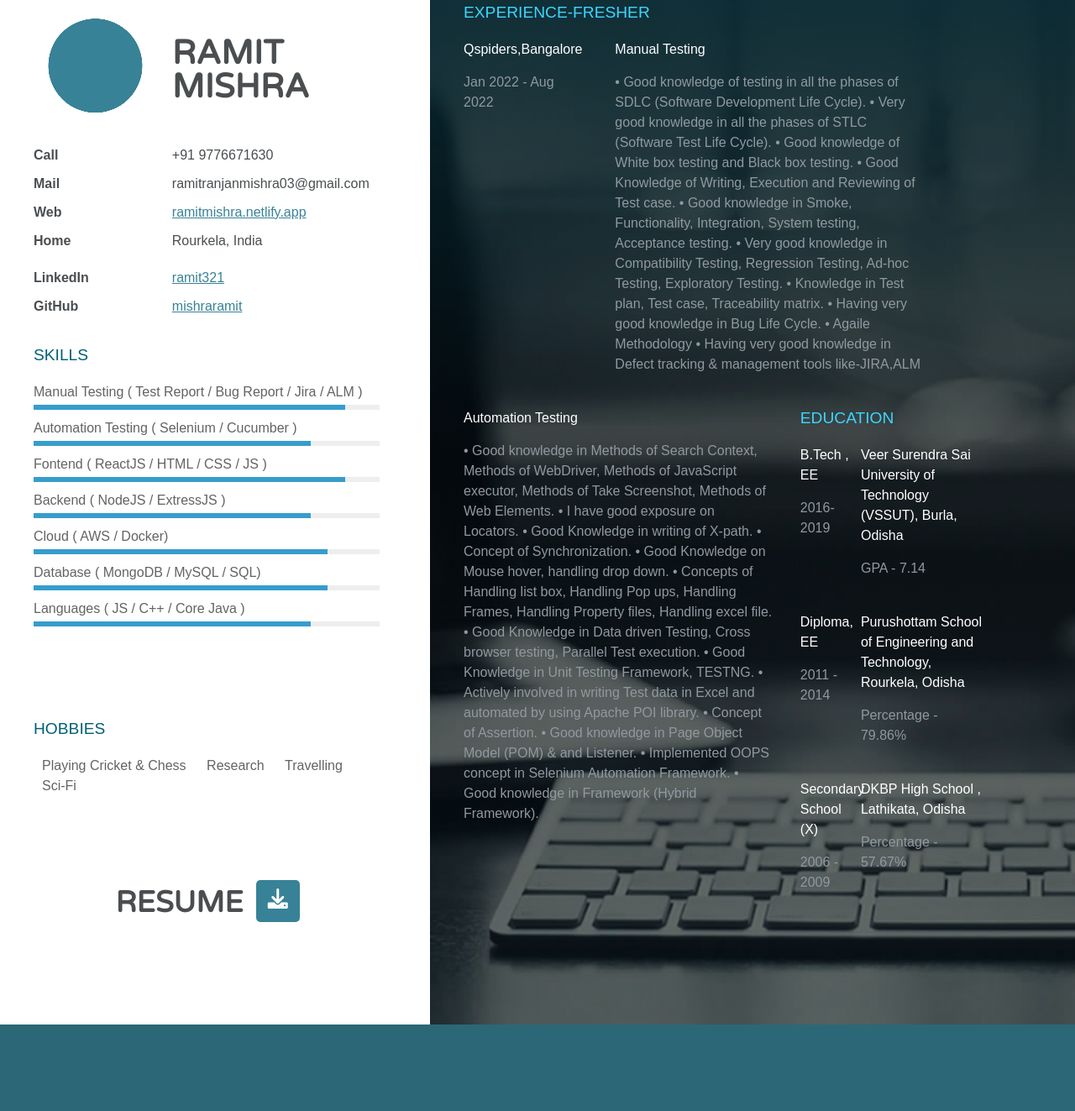
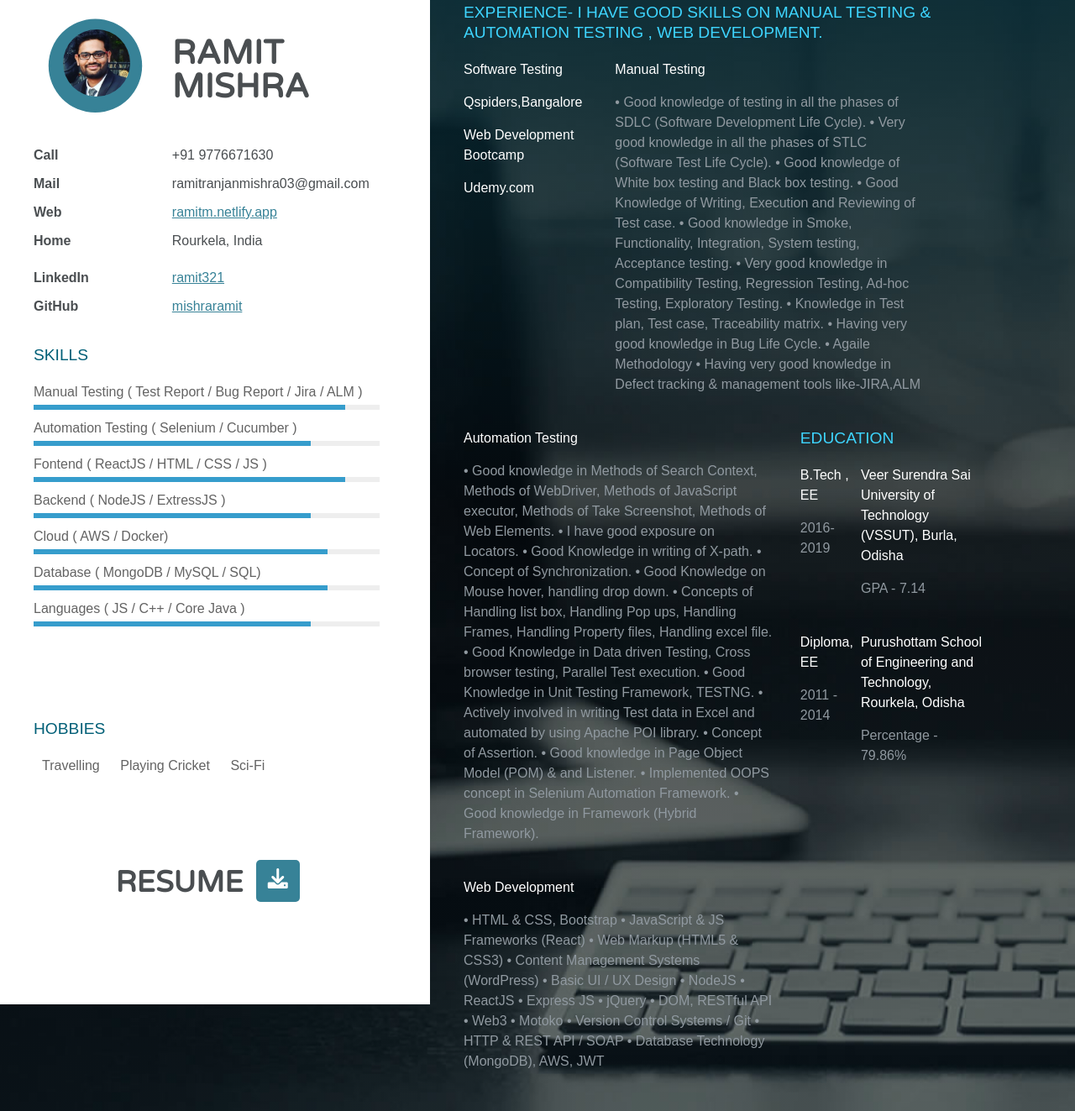
Before and after one commit to mishraramit/MYPortfolio, a plain HTML site: page resume/resume.html in a window 1280 px wide. Shown: the part 137-1460 px from the top of the page at 84% size. Before the commit the page ends 1357 px from the top, so only its background shows below. Drawn offline with Linux system fonts and the light colour scheme.

Commit message:
first commit

```diff
--- a/resume/resume.html
+++ b/resume/resume.html
@@ -47,7 +47,7 @@
       <div class="container">
         <div class="picture-resume-wrapper">
           <div class="picture-resume">
-            <!-- <span><img src="resume.png" alt="" /></span> -->
+            <span><img src="ramit.jpg" alt="" /></span>
             <svg version="1.1" viewBox="0 0 350 350">
 
               <defs>
@@ -59,7 +59,7 @@
               </defs>
 
 
-              <g filter="url(#goo)">
+              <g filter="url()">
 
                 <circle id="main_circle" class="st0" cx="171.5" cy="175.6" r="130" />
 
@@ -94,7 +94,7 @@
           <div class="list-content ">
             <div class="list">+91 9776671630</div> <!-- YOUR PHONE NUMBER  -->
             <div class="list">ramitranjanmishra03@gmail.com</div> <!-- YOUR EMAIL -->
-            <div class="list"><a href="https://ramitmishra.netlify.app/index.html">ramitmishra.netlify.app</a></div>
+            <div class="list"><a href="https://ramitm.netlify.app/index.html">ramitm.netlify.app</a></div>
             <!-- YOUR WEBSITE  -->
             <div class="list">Rourkela, India</div> <!-- YOUR STATE AND COUNTRY  -->
           </div>
@@ -128,9 +128,8 @@
         <div class="section-wrapper clearfix">
           <h3 class="section-title">Hobbies</h3> <!-- DESCRIPTION OF YOUR HOBBIES -->
           <p>
-            <span>Playing Cricket & Chess</span>
-            <span>Research</span>
             <span>Travelling</span>
+            <span>Playing Cricket</span>
             <span>Sci-Fi</span>
           </p>
         </div>
@@ -139,18 +138,24 @@
             <div>
               <h2>Resume</h2>
             </div>
-            <a href="https://drive.google.com/file/d/16ah2Xd1edl3tJtlxR7oz6Pr6kcGghLKe/view?usp=share_link" download
+            <a href="https://drive.google.com/file/d/1Hj6WP2UtNa6PejwgKRdCkLge1O6zmzPg/view?usp=share_link" download
               class="button"><i class="fa"></i></a>
           </div>
         </div>
     </section>
 
     <section class="experience section-padding">
-      <h3 class="experience-title">Experience-Fresher</h3>
+      <h3 class="experience-title">Experience- I have good skills on Manual Testing & Automation Testing , Web Development.</h3>
+
       <div class="wrapper">
         <div class="company-wrapper clearfix">
+
+          <div class="experience-title">Software Testing</div>
           <div class="experience-title">Qspiders,Bangalore</div>
-          <div class="time">Jan 2022 - Aug 2022</div>
+          <div class="experience-title">Web Development Bootcamp</div>
+          <div class="experience-title">Udemy.com</div>
+
+
         </div>
         <div class="job-wrapper clearfix">
           <div class="experience-title">Manual Testing</div>
@@ -190,6 +195,31 @@
             </p>
         </div>
       </div>
+      <div class="job-wrapper clearfix">
+        <div class="experience-title">Web Development</div>
+        <div class="company-description">
+          <p>
+            •	HTML & CSS, Bootstrap
+            •	JavaScript & JS Frameworks (React)
+            •	Web Markup (HTML5 & CSS3)
+            •	Content Management Systems (WordPress)
+            •	Basic UI / UX Design
+            •	NodeJS
+            •	ReactJS
+            •	Express JS
+            •	jQuery
+            •	DOM, RESTful API
+            •	Web3
+            •	Motoko
+            •	Version Control Systems / Git
+            •	HTTP & REST API / SOAP
+            •	Database Technology (MongoDB), AWS, JWT
+
+          </p>
+      </div>
+    </div>
+
+
       <h3 class="experience-title">Education</h3>
       <div class="wrapper">
         <div class="company-wrapper clearfix">
@@ -215,17 +245,8 @@
           </div>
         </div>
       </div>
-      <div class="wrapper">
-        <div class="company-wrapper clearfix">
-          <div class="experience-title">Secondary School (X)</div>
-          <div class="time">2006 - 2009 </div>
-        </div>
-        <div class="job-wrapper clearfix">
-          <div class="experience-title"> DKBP High School , Lathikata, Odisha </div>
-          <div class="company-description">
-            <p>Percentage - 57.67%</p>
-          </div>
-        </div>
+
+
       </div>
     </section>
 
```
Also changed, not shown: resume/ramit.jpg (added).
